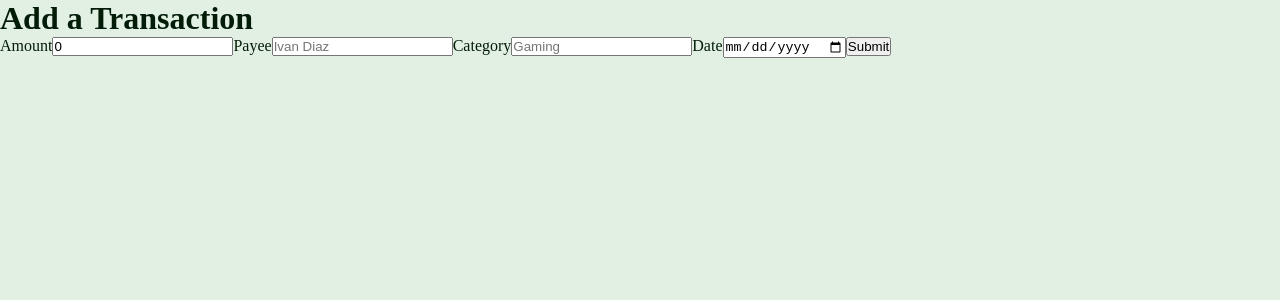
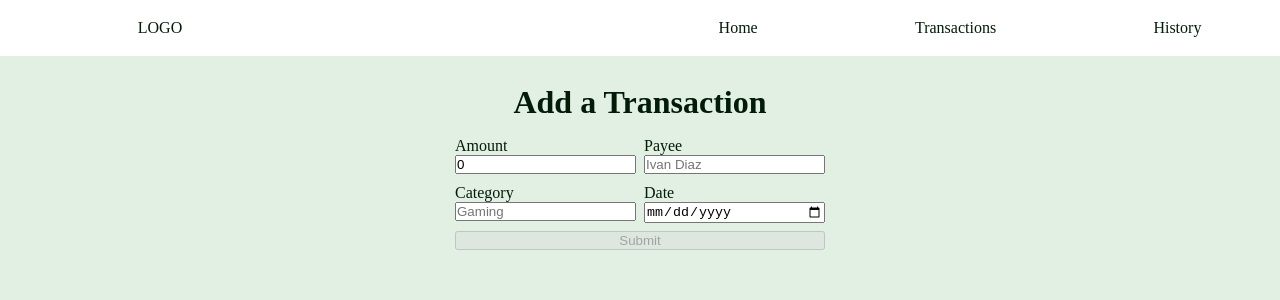
Before and after one commit to IvanDLar/finance-app, a Next.js app: page /add-transaction in a window 1280 px wide. Shown: the top 300 px of the page. Built offline with nearby package versions, Linux system fonts and the light colour scheme.

Commit message:
Add data deletion from the tables

```diff
--- a/app/Components/Navbar/Navbar.module.css
+++ b/app/Components/Navbar/Navbar.module.css
@@ -26,3 +26,12 @@
     width: 50%;
     justify-content: space-around;
 }
+
+.navbar__menu_section_element {
+    transition: text-decoration 0.75s ease-in;
+    text-decoration: underline 0.15em rgba(0, 0, 0, 0);;
+}
+
+.navbar__menu_section_element:hover {
+    text-decoration-color: var(--accent)
+}
--- a/app/Components/Navbar/Navbar.tsx
+++ b/app/Components/Navbar/Navbar.tsx
@@ -9,13 +9,13 @@ const Navbar = () => {
                 LOGO
             </div>
             <div className={styles["navbar__menu_section"]}>
-                <Link href={""}>
+                <Link className={styles["navbar__menu_section_element"]} href={"/"}>
                     Home
                 </Link>
-                <Link href={""}>
+                <Link className={styles["navbar__menu_section_element"]} href={""}>
                     Transactions
                 </Link>
-                <Link href={""}>
+                <Link className={styles["navbar__menu_section_element"]} href={""}>
                     History
                 </Link>
             </div>
--- /dev/null
+++ b/app/add-transaction/page.module.css
@@ -0,0 +1,36 @@
+.add-transaction-page {
+    display: grid;
+    margin: 20px;
+    padding: 0 80px 80px;
+    align-items: center;
+    justify-items: center;
+    grid-template-columns: repeat(4, 1fr);
+    grid-template-rows: repeat(3, 1fr);
+    gap: 8px;
+}
+
+.page-title {
+    grid-column: span 2 / span 2;
+    grid-column-start: 2;
+}
+
+.form {
+    grid-column: span 2 / span 2;
+    grid-row: span 2 / span 2;
+    grid-column-start: 2;
+    grid-row-start: 2;
+
+    display: grid;
+    grid-template-columns: repeat(2, 1fr);
+    grid-template-rows: repeat(2, 1fr);
+    gap: 8px;
+}
+
+.form-element {
+    display: flex;
+    flex-direction: column;
+}
+
+.form-button {
+    grid-column: span 2 / span 2;
+}
--- a/app/add-transaction/page.tsx
+++ b/app/add-transaction/page.tsx
@@ -3,6 +3,9 @@
 import * as React from 'react';
 import * as Yup from 'yup';
 import { Formik, Field, Form, FormikHelpers } from 'formik';
+import toast, { Toaster } from 'react-hot-toast';
+import styles from './page.module.css';
+import _ from 'underscore';
 
 interface Transaction {
     date: string;
@@ -11,18 +14,33 @@ interface Transaction {
     category: string;
 }
 
-const submitForm = async(e: React.FormEvent<HTMLFormElement>) => {
+
+const submitForm = (e: React.FormEvent<HTMLFormElement>) => {
   try {
     e.preventDefault();
     const formData = new FormData(e.currentTarget);
     const values = Object.fromEntries(formData.entries()) // Extract values properly
+    toast.promise(
+      async () => {
         const response = await fetch('http://localhost:3000/api/transactions/index', {
           method: 'POST',
           headers: {
             'Content-Type': 'application/json',
           },
           body: JSON.stringify(values),
-    })
+        });
+        const data = await response.json();
+        if (!response.ok) {
+          throw new Error(data.error || 'Something went wrong');
+        }
+        return data;
+      },
+      {
+        loading: 'Loading...',
+        success: 'Successfully added your transaction!',
+        error: (err) => err.message || 'Error while adding the transaction!',
+      }
+    );
   }
   catch(err) {
     console.log(err);
@@ -45,8 +63,8 @@ const TransactionSchema = Yup.object().shape({
   });
 
 const AddTransaction = () => (
-    <div>
-      <h1>Add a Transaction</h1>
+    <div className={styles["add-transaction-page"]}>
+      <h1 className={styles["page-title"]}>Add a Transaction</h1>
       <Formik
         initialValues={{
             date: "",
@@ -62,33 +80,39 @@ const AddTransaction = () => (
           }, 500);
         }}
       >
-        {({errors, touched}) => (
-          <Form onSubmit={ submitForm }>
+        {({errors, touched, isValid, dirty}) => (
+          <Form className={styles["form"]} onSubmit={ submitForm }>
+             <div className={styles["form-element"]}>
               <label htmlFor="amount">Amount</label>
               <Field id="amount" name="amount" placeholder="35.99" type = "number" />
               {errors.amount && touched.amount ? (
                 <div>{errors.amount}</div>
               ) : null}
+             </div>
 
+            <div className={styles["form-element"]}>
               <label htmlFor="payee">Payee</label>
               <Field id="payee" name="payee" placeholder="Ivan Diaz" />
               {errors.payee && touched.payee ? (
                 <div>{errors.payee}</div>
               ) : null}
-
+             </div>
+            <div className={styles["form-element"]}>
               <label htmlFor="category">Category</label>
               <Field id="category" name="category" placeholder="Gaming" />
               {errors.category && touched.category ? (
                 <div>{errors.category}</div>
               ) : null}
-
+             </div>
+            <div className={styles["form-element"]}>
               <label htmlFor="date">Date</label>
               <Field id="date" name="date" placeholder="2024-05-10" type = "date" />
               {errors.date && touched.date ? (
                 <div>{errors.date}</div>
               ) : null}
-
-            <button type="submit">Submit</button>
+             </div>
+            <button className={styles["form-button"]} type="submit" disabled={!(isValid && dirty)}>Submit</button>
+            <Toaster />
           </Form>
         )}
       </Formik>
--- a/app/layout.tsx
+++ b/app/layout.tsx
@@ -1,5 +1,6 @@
 import type { Metadata } from "next";
 import DatadogInit from "./Components/datadog-init";
+import Navbar from "./Components/Navbar/Navbar";
 import { Geist, Geist_Mono } from "next/font/google";
 import "./globals.css";
 
@@ -27,6 +28,7 @@ export default function RootLayout({
     <html lang="en">
       <body className={`${geistSans.variable} ${geistMono.variable}`}>
         <DatadogInit />
+        <Navbar/>
         {children}
       </body>
     </html>
--- a/app/page.tsx
+++ b/app/page.tsx
@@ -1,13 +1,9 @@
 "use client"
 
 import BudgetDashboard from "./Components/BudgetDashboard/BudgetDashboard";
-import Navbar from "./Components/Navbar/Navbar";
 
 export default function Home() {
   return (
-      <>
-        <Navbar/>
         <BudgetDashboard />
-      </>
   );
 }
--- a/package.json
+++ b/package.json
@@ -24,12 +24,15 @@
     "react": "^19.0.0",
     "react-dom": "^19.0.0",
     "react-google-charts": "^5.2.1",
+    "react-hot-toast": "^2.5.2",
+    "underscore": "^1.13.7",
     "yup": "^1.6.1"
   },
   "devDependencies": {
     "@types/node": "^20",
     "@types/react": "^19",
     "@types/react-dom": "^19",
+    "@types/underscore": "^1.13.0",
     "typescript": "^5"
   }
 }
```
Also changed, not shown: app/Components/BudgetDashboard/BudgetDashboard.tsx (+6 -3 lines), app/Components/TransactionsTable/TransactionsTable.tsx (+34 -2 lines), app/api/transactions/delete/route.tsx (added, +32 -0 lines), app/api/transactions/index/route.tsx (+3 -4 lines), 1 other file (tests, documents, lock files or other folders). Lines whose indentation alone changed are shown as unchanged.
